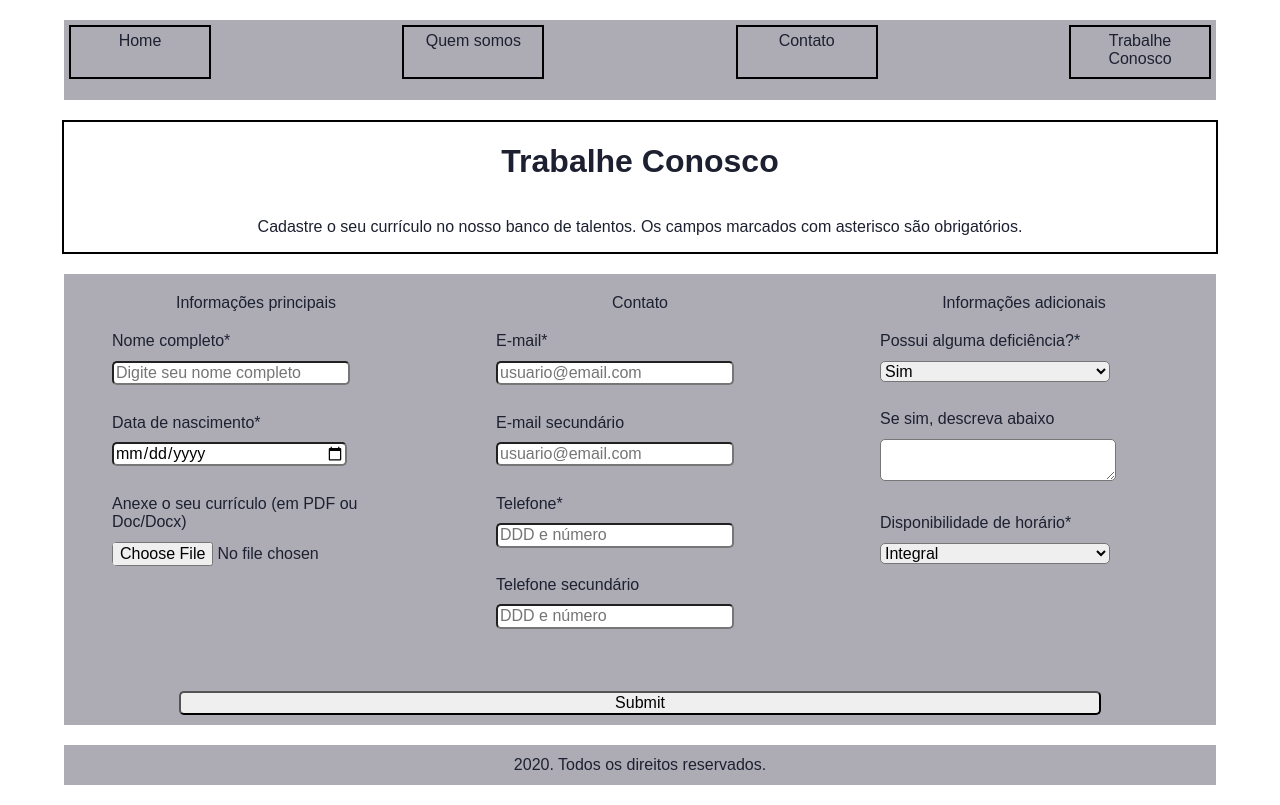
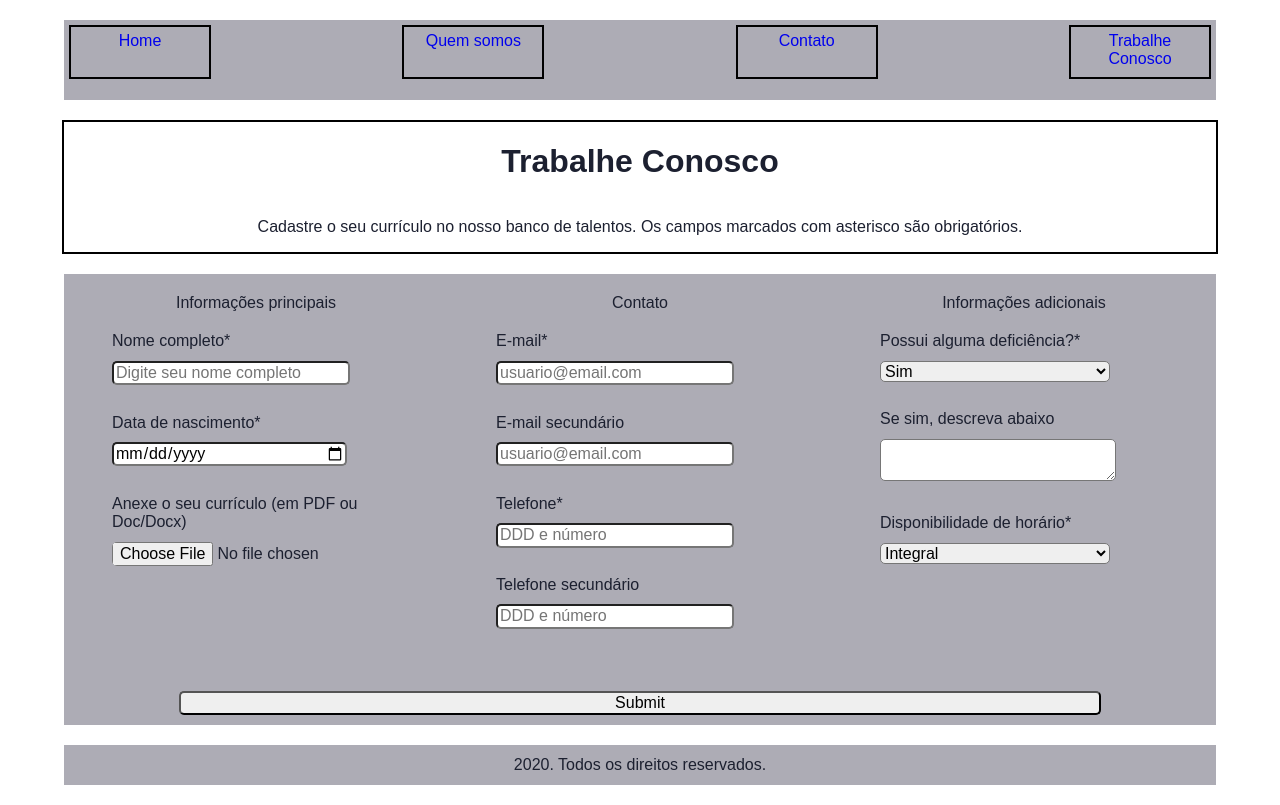
Before and after one commit to bonfimwebdev/Formulario, a plain HTML site: page index.html in a window 1280 px wide. Drawn offline with nearby package versions, Linux system fonts and the light colour scheme.

Commit message:
Alteração nos links da nav

```diff
--- a/index.html
+++ b/index.html
@@ -11,10 +11,10 @@
     <body>
         <header class="texto">
             <nav class="menu-container">
-                <div class="item-menu">Home</div>
-                <div class="item-menu">Quem somos</div>
-                <div class="item-menu">Contato</div>
-                <div class="item-menu">Trabalhe Conosco</div>
+                <div class="item-menu"><a href="#">Home</a></div>
+                <div class="item-menu"><a href="#">Quem somos</a></div>
+                <div class="item-menu"><a href="#">Contato</a></div>
+                <div class="item-menu"><a href="#">Trabalhe Conosco</a></div>
             </nav>
         </header>
         <main>
--- a/style.css
+++ b/style.css
@@ -2,7 +2,6 @@
 ALTERAÇÕES
 1. Gerais
 Ajustar fonte para Raleway;
-Colocar links na nav;
 Decidir e definir papel de parede;
 Colocar radius e ajustar opacidade em nav, form e footer;
 
@@ -15,6 +14,9 @@ Botão enviar no meio;
 
 */
 
+a {
+     text-decoration: none;
+}
 
 @media screen and (min-width: 270px) and (max-width: 767px) {
      .menu-container {
```
